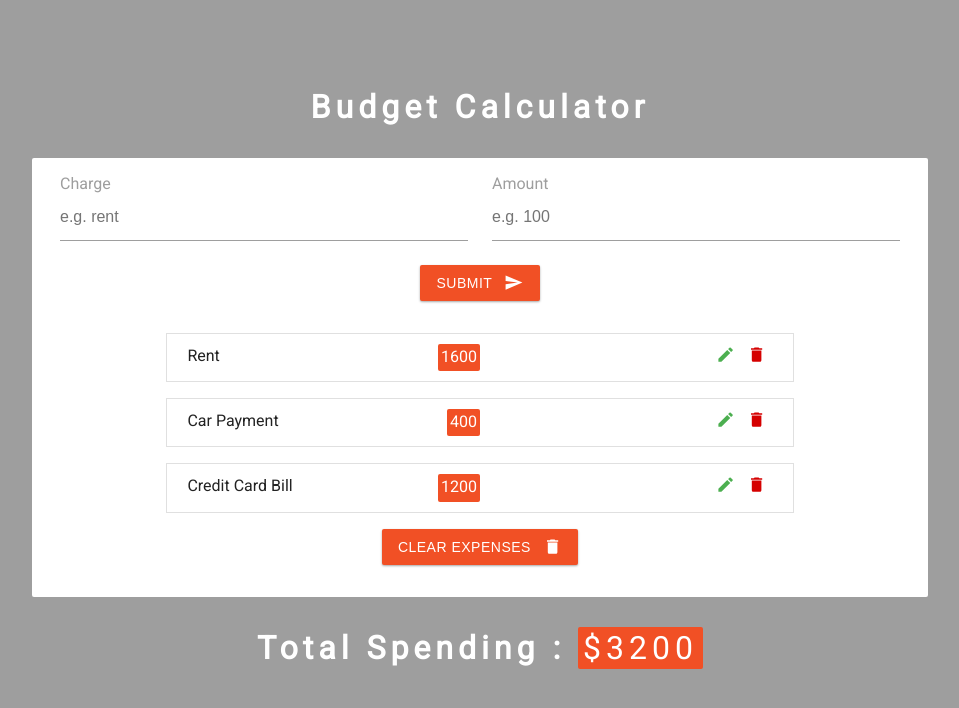
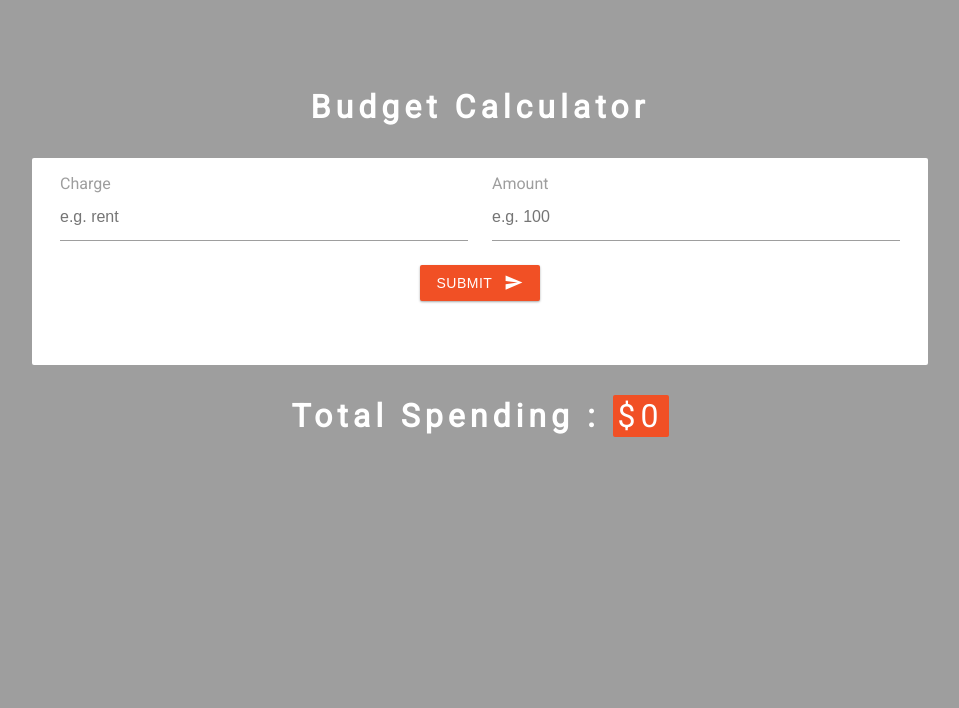
Before and after one commit to kphillips001/budgetCalculator, a React (Create React App) app: page / in a window 1280 px wide. Shown: the top 708 px of the page, without its empty margins (160-1119 px from the left). Built offline with nearby package versions, Linux system fonts and the light colour scheme.

Commit message:
added local storage

```diff
--- a/src/App.js
+++ b/src/App.js
@@ -4,12 +4,12 @@ import ExpenseList from './components/expenselist';
 import ExpenseForm from './components/expenseform';
 import Alert from './components/alert';
 import uuid from 'uuid';
-const initialExpenses = [
-  { id: uuid(), charge: 'rent', amount: 1600 },
-  { id: uuid(), charge: 'car payment', amount: 400 },
-  { id: uuid(), charge: 'credit card bill', amount: 1200 }
-];
-function App() {
+
+const initialExpenses = localStorage.getItem('expenses')
+  ? JSON.parse(localStorage.getItem('expenses'))
+  : [];
+
+  function App() {
   // ************* state values *******************
   // all expenses, add expense
   const [expenses, setExpenses] = useState(initialExpenses);
@@ -41,7 +41,7 @@ function App() {
     setAlert({ show: true, type, text });
     setTimeout(() => {
       setAlert({ show: false });
-    }, 3000);
+    }, 2000);
   };
 
   // handle submit
@@ -75,7 +75,7 @@ function App() {
   //clear all items
   const clearItems = () =>{
     setExpenses([]);
-    handleAlert({type:'danger', text: 'all itemsgit  deleted'});
+    handleAlert({type:'danger', text: 'all items deleted'});
   };
   //handle delete
   const handleDelete = (id) =>{
```
